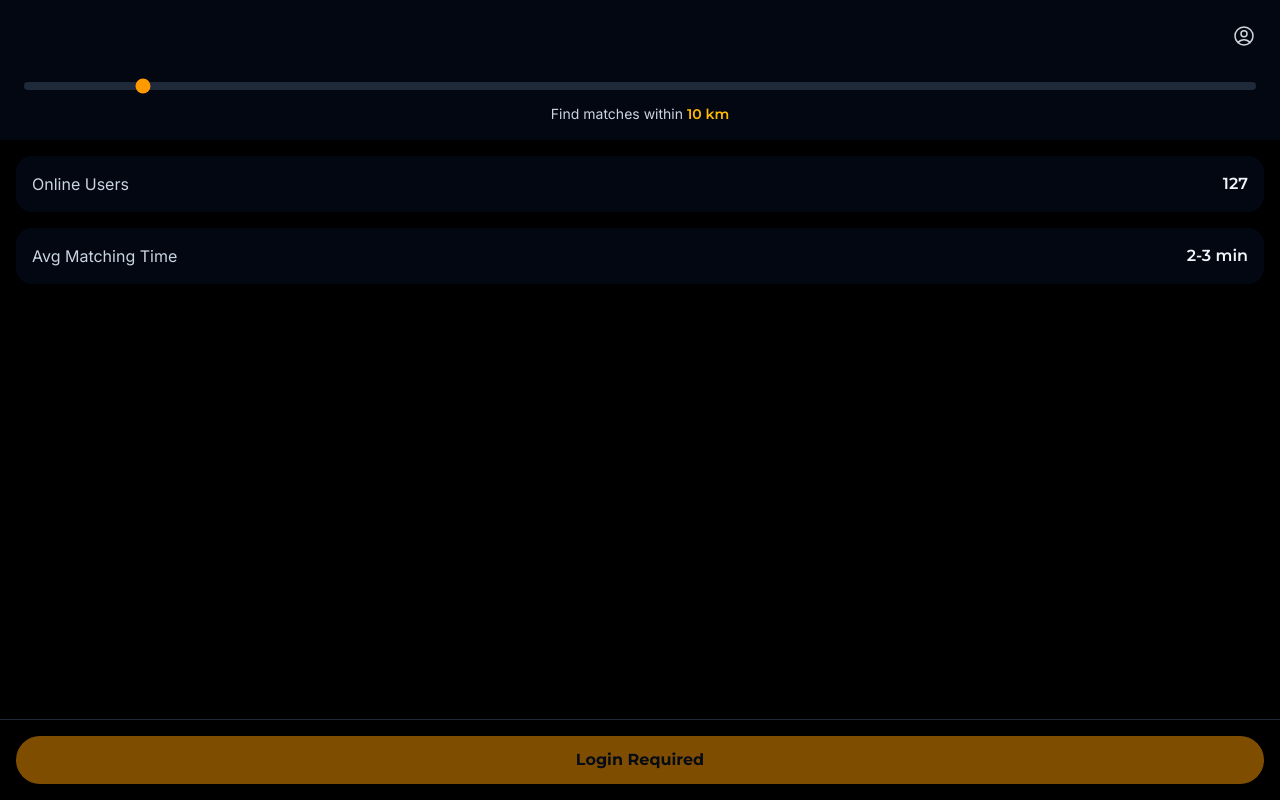
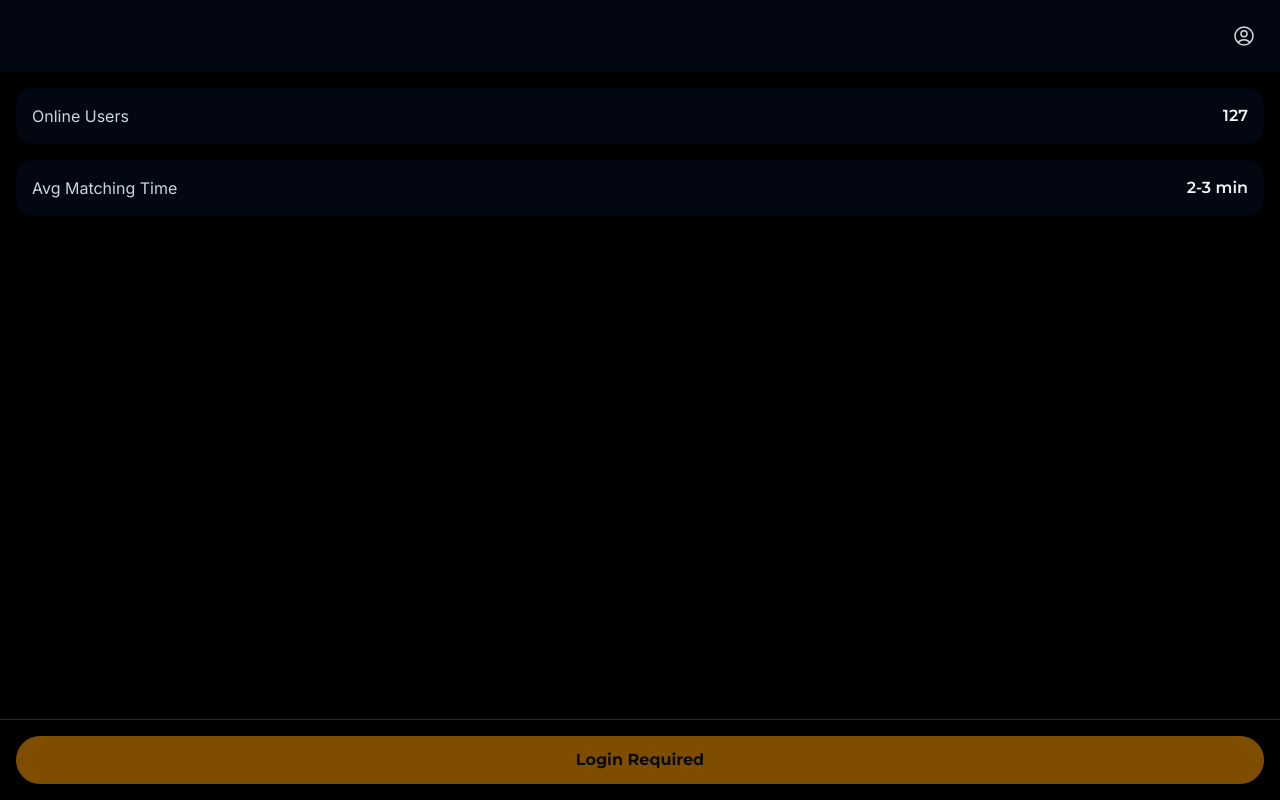
Before and after one commit to JooyoungOfficielEpitech/MeetingApp, a Next.js app in the folder frontend/: page /main in a window 1280 px wide. Built offline with nearby package versions, Linux system fonts and the light colour scheme.

Commit message:
[DELETE] 거리 삭제

```diff
--- a/frontend/src/app/main/page.tsx
+++ b/frontend/src/app/main/page.tsx
@@ -17,8 +17,7 @@ interface ButtonState {
 }
 
 export default function MainPage() {
-  // Slider value: 1 ~ 100 (km) range, initial value 10km
-  const [filterValue, setFilterValue] = useState(10);
+  // Removed filterValue state
   const router = useRouter();
   const socketRef = useRef<Socket | null>(null); // Ref for the temporary socket
   console.log("MainPage: Component rendering"); // Add this log
@@ -233,23 +232,6 @@ export default function MainPage() {
             <UserCircleIcon className="h-6 w-6 text-gray-300" />
           </button>
         </div>
-
-        {/* Filter Slider and Text */}
-        <div className="mt-4 px-2">
-           <input
-             type="range"
-             min="1" // Min 1km
-             max="100" // Max 100km
-             value={filterValue}
-             onChange={(e) => setFilterValue(parseInt(e.target.value, 10))}
-             className="w-full h-2 bg-gray-800 rounded-lg appearance-none cursor-pointer accent-amber-500" // Darker track, Amber accent
-             style={{ touchAction: 'none' }}
-           />
-           {/* Distance display text */}
-           <p className="text-center text-sm text-slate-300 mt-2"> {/* Adjusted text color slightly */}
-             Find matches within <span className={`font-semibold text-amber-400 ${montserrat.className}`}> {filterValue} km</span> {/* Amber accent, Montserrat font */}
-           </p>
-        </div>
       </div>
 
       {/* Main Content Area */}
```
Also changed, not shown: 1 other file (tests, documents, lock files or other folders).
